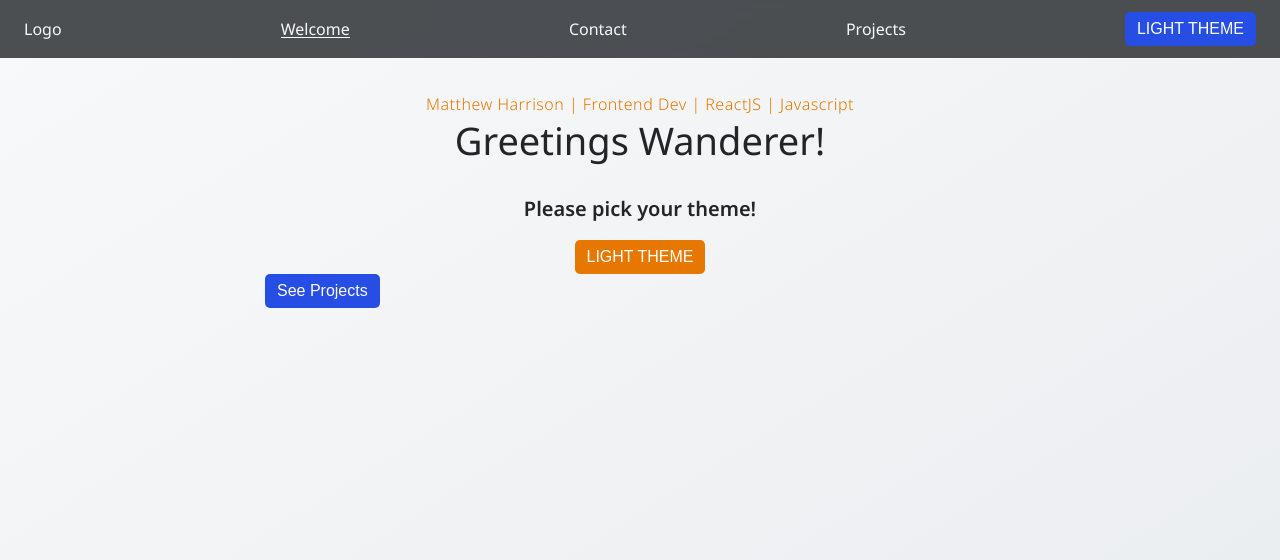
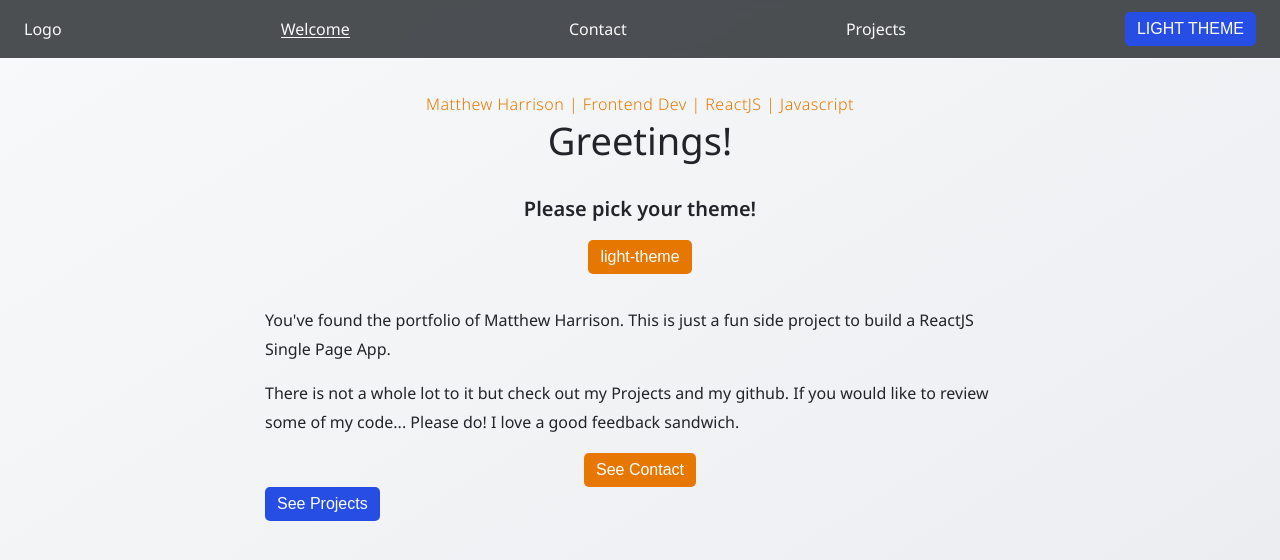
Before and after one commit to matt-harro/portfolio-react, a React (Create React App) app: page /welcome in a window 1280 px wide. Shown: the top 560 px of the page. Built offline with nearby package versions, Linux system fonts and the light colour scheme.

Commit message:
added ThemeContext and ThemeProvider

```diff
--- a/src/App.js
+++ b/src/App.js
@@ -1,5 +1,6 @@
-import { Fragment, useState, useEffect } from 'react';
+import { useEffect, useContext, Fragment } from 'react';
 import { Route, Switch, Redirect } from 'react-router-dom';
+import ThemeContext from './store/theme-context';
 import Nav from './components/layout/nav/Nav';
 import Welcome from './pages/Welcome';
 import Contact from './pages/Contact';
@@ -8,47 +9,24 @@ import ProjectView from './pages/ProjectView';
 
 const rootEl = document.querySelector('#root');
 
-const themes = ['light-theme', 'dark-theme', 'jedi-theme'];
-
 const App = (props) => {
-  // initial functionality to toggle through themes, while creating portfolio
-  // const [themes, setThemes] = useState([
-  //   'light-theme',
-  //   'dark-theme',
-  //   'jedi-theme',
-  // ]);
-  const [activeThemeIndex, setActiveThemeIndex] = useState(0);
+  const themeCtx = useContext(ThemeContext);
+  const { activeTheme } = themeCtx;
 
   useEffect(() => {
     rootEl.classList.remove(rootEl.classList.value || '*');
-
-    rootEl.classList.add(themes[activeThemeIndex]);
-  }, [activeThemeIndex]);
-
-  const changeThemesHandler = () => {
-    rootEl.classList.remove(rootEl.cl);
-    console.log(rootEl.classList.value);
-    setActiveThemeIndex((prevState) =>
-      prevState >= themes.length - 1 ? 0 : activeThemeIndex + 1
-    );
-    console.log(activeThemeIndex);
-  };
+    if (activeTheme) {
+      rootEl.classList.add(activeTheme);
+    }
+  }, [activeTheme]);
 
   return (
     <Fragment>
-      <nav>
-        <Nav
-          onChangeTheme={changeThemesHandler}
-          theme={themes[activeThemeIndex]}
-        />
-      </nav>
+      <Nav />
       <main>
         <Switch>
           <Route path='/welcome'>
-            <Welcome
-              onChangeTheme={changeThemesHandler}
-              theme={themes[activeThemeIndex]}
-            />
+            <Welcome />
           </Route>
           <Route path='/contact'>
             <Contact />
--- a/src/components/layout/nav/Nav.js
+++ b/src/components/layout/nav/Nav.js
@@ -1,10 +1,14 @@
+import { useContext } from 'react';
 import { NavLink, Link } from 'react-router-dom';
+import ThemeContext from '../../../store/theme-context';
 import Button from '../../ui/Button';
 
 import classes from './Nav.module.css';
 
 const Nav = (props) => {
-  const themeBtnText = props.theme.split('-').join(' ').toUpperCase();
+  const { activeTheme } = useContext(ThemeContext);
+  const themeBtnText = activeTheme.split('-').join(' ').toUpperCase();
+
   return (
     <nav className={classes.nav}>
       <div className={classes['nav--content']}>
--- a/src/components/ui/Button.js
+++ b/src/components/ui/Button.js
@@ -14,7 +14,6 @@ const Button = (props) => {
   // invert text color on button for theme and type
   let invert = null;
   if (props.children === 'JEDI THEME') invert = `${classes['btn--invert']}`;
-  console.log(props.type);
 
   return (
     <button
--- a/src/index.js
+++ b/src/index.js
@@ -1,5 +1,6 @@
 import { createRoot } from 'react-dom/client';
 import { BrowserRouter } from 'react-router-dom';
+import ThemeProvider from './store/ThemeProvider';
 import App from './App';
 
 import './index.scss';
@@ -8,6 +9,8 @@ const root = createRoot(document.querySelector('#root'));
 
 root.render(
   <BrowserRouter>
-    <App />
+    <ThemeProvider>
+      <App />
+    </ThemeProvider>
   </BrowserRouter>
 );
--- a/src/index.scss
+++ b/src/index.scss
@@ -1,2 +1,3 @@
 @import './scss/reset', './scss/font-face', './scss/variables', './scss/base',
-  './scss/typography', './scss/utils', './scss/hgroup', './scss/themes/themes';
+  './scss/typography', './scss/utils', './scss/hgroup', './scss/themes/themes',
+  './scss/media-queries';
--- a/src/pages/Welcome.js
+++ b/src/pages/Welcome.js
@@ -1,10 +1,16 @@
 import { Link } from 'react-router-dom';
 import Section from '../components/layout/sections/Section';
 import SectionContent from '../components/layout/sections/SectionContent';
+import ThemeContext from '../store/theme-context';
 import Button from '../components/ui/Button';
+import { useContext } from 'react';
 
 const Welcome = (props) => {
-  const themeBtnText = props.theme.split('-').join(' ').toUpperCase();
+  const themeCtx = useContext(ThemeContext);
+
+  const onThemeChangeHandler = () => {
+    themeCtx.rotateActiveTheme();
+  };
 
   return (
     <Section>
@@ -13,14 +19,26 @@ const Welcome = (props) => {
           <span className='superscript'>
             Matthew Harrison | Frontend Dev | ReactJS | Javascript
           </span>
-          <h1 className='typography-headline u-margin-top-3'>
-            Greetings Wanderer!
-          </h1>
+          <h1 className='typography-headline u-margin-top-3'>Greetings!</h1>
         </hgroup>
+        <hgroup className=' hgroup u-text-centered'>
+          <h3 className='typography-subhead'>Please pick your theme!</h3>
+          <Button onClickHandler={onThemeChangeHandler} type={'accent'}>
+            {themeCtx.activeTheme}
+          </Button>
+        </hgroup>
+        <p>
+          You've found the portfolio of Matthew Harrison. This is just a fun
+          side project to build a ReactJS Single Page App.
+        </p>
+        <p>
+          There is not a whole lot to it but check out my Projects and my
+          github. If you would like to review some of my code... Please do! I
+          love a good feedback sandwich.
+        </p>
         <div className='u-text-centered'>
-          <h3 className='typography-subhead'>Please pick your theme!</h3>
-          <Button onClickHandler={props.onChangeTheme} type={'accent'}>
-            {themeBtnText}
+          <Button type='accent'>
+            <Link to='/contact'>See Contact</Link>
           </Button>
         </div>
         {/* Picture */}
--- /dev/null
+++ b/src/scss/_media-queries.scss
@@ -0,0 +1,3 @@
+// {
+
+// }
--- /dev/null
+++ b/src/store/ThemeProvider.js
@@ -0,0 +1,52 @@
+import React, { useReducer } from 'react';
+
+import ThemeContext from './theme-context';
+
+const initialThemeState = {
+  themes: ['light-theme', 'dark-theme', 'jedi-theme'],
+  activeThemeIndex: 0,
+  activeTheme: 'light-theme',
+};
+
+const themeReducer = (state, action) => {
+  switch (action.type) {
+    case 'ROTATE':
+      const currentIndex = state.activeThemeIndex;
+      const newIndex =
+        currentIndex === state.themes.length - 1
+          ? 0
+          : state.activeThemeIndex + 1;
+      const newTheme = state.themes[newIndex];
+      console.log(newTheme);
+
+      return { ...state, activeThemeIndex: newIndex, activeTheme: newTheme };
+    default:
+      return state;
+  }
+};
+
+const ThemeProvider = (props) => {
+  const [themeState, dispatchThemeAction] = useReducer(
+    themeReducer,
+    initialThemeState
+  );
+
+  const rotateActiveThemeHandler = () => {
+    dispatchThemeAction({ type: 'ROTATE' });
+  };
+
+  const themeContext = {
+    themes: themeState.themes,
+    activeThemeIndex: themeState.activeThemeIndex,
+    activeTheme: themeState.activeTheme,
+    rotateActiveTheme: rotateActiveThemeHandler,
+  };
+
+  return (
+    <ThemeContext.Provider value={themeContext}>
+      {props.children}
+    </ThemeContext.Provider>
+  );
+};
+
+export default ThemeProvider;
--- /dev/null
+++ b/src/store/theme-context.js
@@ -0,0 +1,10 @@
+import React from 'react';
+
+const ThemeContext = React.createContext({
+  themes: [],
+  activeThemeIndex: 0,
+  activeTheme: '',
+  rotateActiveTheme: () => {},
+});
+
+export default ThemeContext;
```
